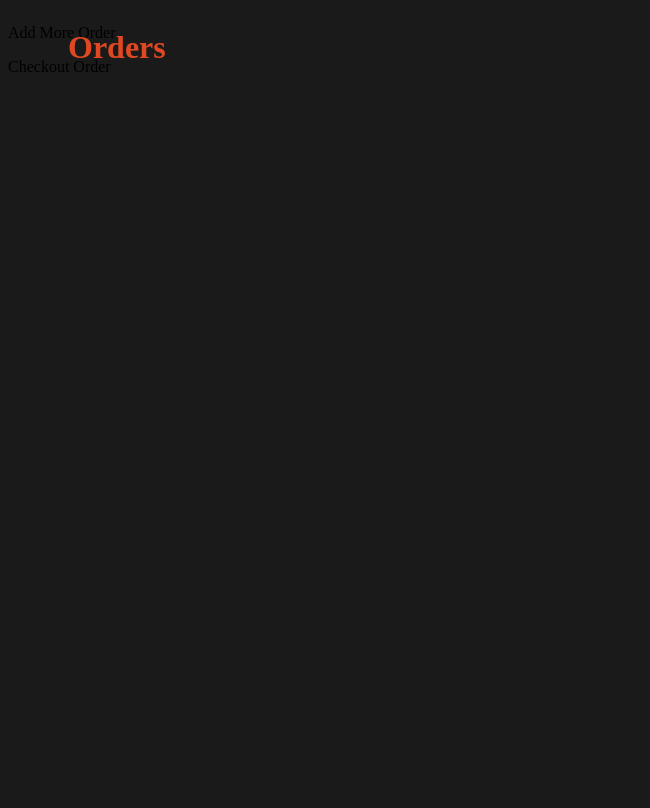
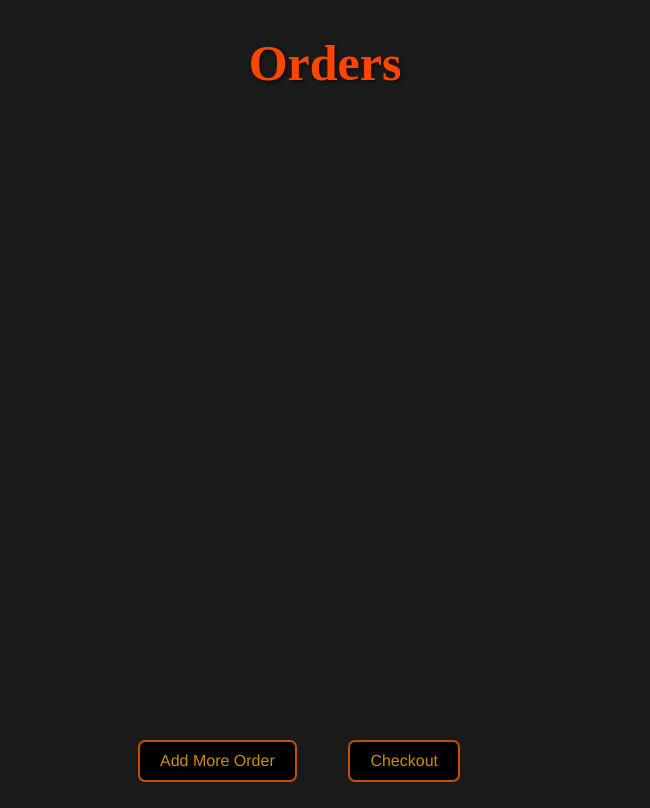
Before and after one commit to NelTeano/COMSHOP-ORDERING-APPLICATION, an Electron app: page src/Confirmation/Confirmation.html in a window 650 px wide. Drawn offline with Linux system fonts and the light colour scheme; files that its build step writes are made by us from their sources.

Commit message:
Confirmation page

```diff
--- a/src/Confirmation/Confirmation.css
+++ b/src/Confirmation/Confirmation.css
@@ -1,6 +1,7 @@
 body{
     margin: 0;
     padding: 0;
+    background-color: #000000e5;
 }
 
 .container{
@@ -14,3 +15,74 @@ body{
     background-color: rgb(0, 0, 0);
     gap: 40px;
 }
+
+.content h1{
+    font-size: 50px;
+    text-align: center;
+    color: orangered;
+    text-shadow: 2px 2px 3px rgba(0, 0, 0, 0.5);
+
+
+}
+
+.AddOrder{
+
+    margin: 10px;
+    font-size: 16px;
+    font-family: 'Franklin Gothic Medium';
+    padding: 10px 20px;
+    outline: 2.5px solid #c84c05;
+    position: absolute;
+    bottom: 0;
+    left: 20%;
+    margin-bottom: 20px;
+    background-color: black;
+    color: #cf8b0b;
+    border-radius: 5px;
+    cursor: pointer;
+    border: none;
+    transition: background-color 0.1s ease;
+    text-shadow: 2px 2px 3px rgba(0, 0, 0, 0.5);
+
+
+}
+
+.AddOrder:hover{
+
+    background-color: #c84c05; /* Darker background color on hover */
+    color: #ffffff;
+    outline: 2.5px solid #000000;
+    text-shadow: 2px 2px 3px rgba(0, 0, 0, 0.5);
+
+
+}
+
+.Checkout{
+
+    margin: 10px;
+    font-size: 16px;
+    font-family: 'Franklin Gothic Medium';
+    padding: 10px 20px;
+    outline: 2.5px solid #c84c05;
+    position: absolute;
+    bottom: 0;
+    right: 28%;
+    margin-bottom: 20px;
+    background-color: black;
+    color: #cf8b0b;
+    border-radius: 5px;
+    cursor: pointer;
+    border: none;
+    transition: background-color 0.1s ease;
+    text-shadow: 2px 2px 3px rgba(0, 0, 0, 0.5);
+
+}
+
+.Checkout:hover{
+
+    background-color: #c84c05; /* Darker background colror on hover */
+    color: #ffffff;
+    outline: 2.5px solid #000000;
+    text-shadow: 2px 2px 3px rgba(0, 0, 0, 0.5);
+
+}
--- a/src/Confirmation/Confirmation.html
+++ b/src/Confirmation/Confirmation.html
@@ -3,11 +3,17 @@
 <head>
   <meta charset="UTF-8">
   <title>Menu Bar</title>
-  <link rel="stylesheet" href="Order.css">
+  <link rel="stylesheet" href="Confirmation.css">
 </head>
 <body>
 
 <div class="content">
   <h1>Orders</h1>
-  <p> Add More Order </p>
-  <p> Checkout Order </p>
+  <div>
+    <a href="C:\Users\ADMIN\Documents\ORDER SYSTEM\COMSHOP-ORDERING-APPLICATION\src\Order\Order.html"><button class="AddOrder">Add More Order</button></a>
+</div>
+<div>
+  <a href=""><button class="Checkout">Checkout</button></a>
+</div>
+
+  </body>
```
Also changed, not shown: src/Home/Home.html (+1 -1 lines).
